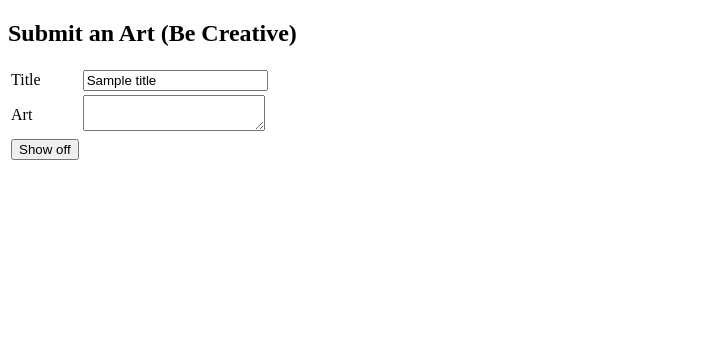
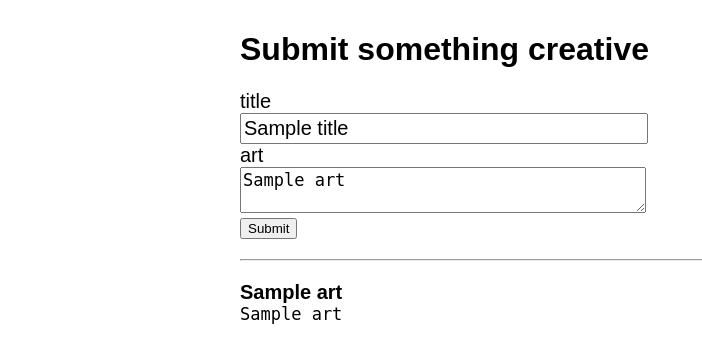
Before and after one commit to abelenki/asciichan, a Python web app: template templates/main-page.html in a window 1280 px wide. Shown: the top 363 px of the page, without its empty margins (0-702 px from the left). Run offline with Jinja, Linux system fonts and the light colour scheme; the template is opened without the code that fills it: most values are stand-ins (such as "Sample title", 1, 10 or a date in 2020).

```diff
--- a/app.yaml
+++ b/app.yaml
@@ -9,6 +9,8 @@ handlers:
   static_files: favicon.ico
   upload: favicon\.ico
 
+- url: /static
+  static_dir: static
 - url: .*
   script: main.app
 
--- /dev/null
+++ b/static/style.css
@@ -0,0 +1,50 @@
+body {
+    font-family: sans-serif;
+    width: 800px;
+    margin: 0 auto;
+    padding: 10px;
+}
+
+.error {
+    color: red
+}
+
+label {
+    display: block;
+    font-size: 20px;
+}
+
+input[type=text]{
+    width: 400px;
+    font-size: 20px;
+    padding: 2px;
+}
+
+textarea{
+    font-size: 17px;
+    width: 400px;
+    heigh: 200px;
+    font-family: monospace;
+}
+
+input [type=submit]{
+    font-size: 24px;
+}
+
+hr {
+    margin: 20px auto;
+}
+
+.art + .art {
+    margin-top: 20px;
+}
+
+.art-title{
+    font-weight: bold;
+    font-size: 20px;
+}
+
+.art-body{
+    margin: 0;
+    font-size: 17px;
+}
--- a/templates/base.html
+++ b/templates/base.html
@@ -2,7 +2,7 @@
 
 <html>
 <head>
-
+    <link rel="stylesheet" type="text/css" href="/static/style.css" />
 </head>
 
 <body>
--- a/templates/main-page.html
+++ b/templates/main-page.html
@@ -1,31 +1,30 @@
 {% extends "base.html" %}
 
 {% block content %}
-    <h2>Submit an Art (Be Creative)</h2>
+    <h1>Submit something creative</h1>
     <form method="post">
-        <table>
-            <tr>
-                <td>
-                    <label for="title">Title</label>
-                </td>
-                <td>
-                    <input type="text" id="title" name="title" value="{{title}}"/>
-                </td>
-            </tr>
-            <tr>
-                <td>
-                    <label for="art">Art</label>
-                </td>
-                <td>
-                    <textarea name="art" id="art" value="{{art}}"></textarea>
-                </td>
-            </tr>
-            <tr>
-                <td>
-                    <input type="submit" value="Show off" />
-                </td>
-            </tr>
-        </table>
+        <label>
+            <div>title</div>
+            <input type="text" id="title" name="title" value="{{title}}"/>
+        </label>
+
+        <label>
+            <div>art</div>
+            <textarea name="art" id="art">{{art}}</textarea>
+        </label>
+        <div class="error">{{error}}</div>
+
+        <input type="submit" />
     </form>
-    <div>{{error}}</div>
+
+    <hr>
+
+    <div>
+        {% for art in arts %}
+            <div class="art">
+                <div class="art-title">{{art.title}}</div>
+                <pre class="art-body">{{art.art}}</pre>
+            </div>
+        {% endfor %}
+    </div>
 {% endblock %}
```
Also changed, not shown: main.py (+6 -4 lines), index.yaml (line endings or trailing spaces), 1 other file.
